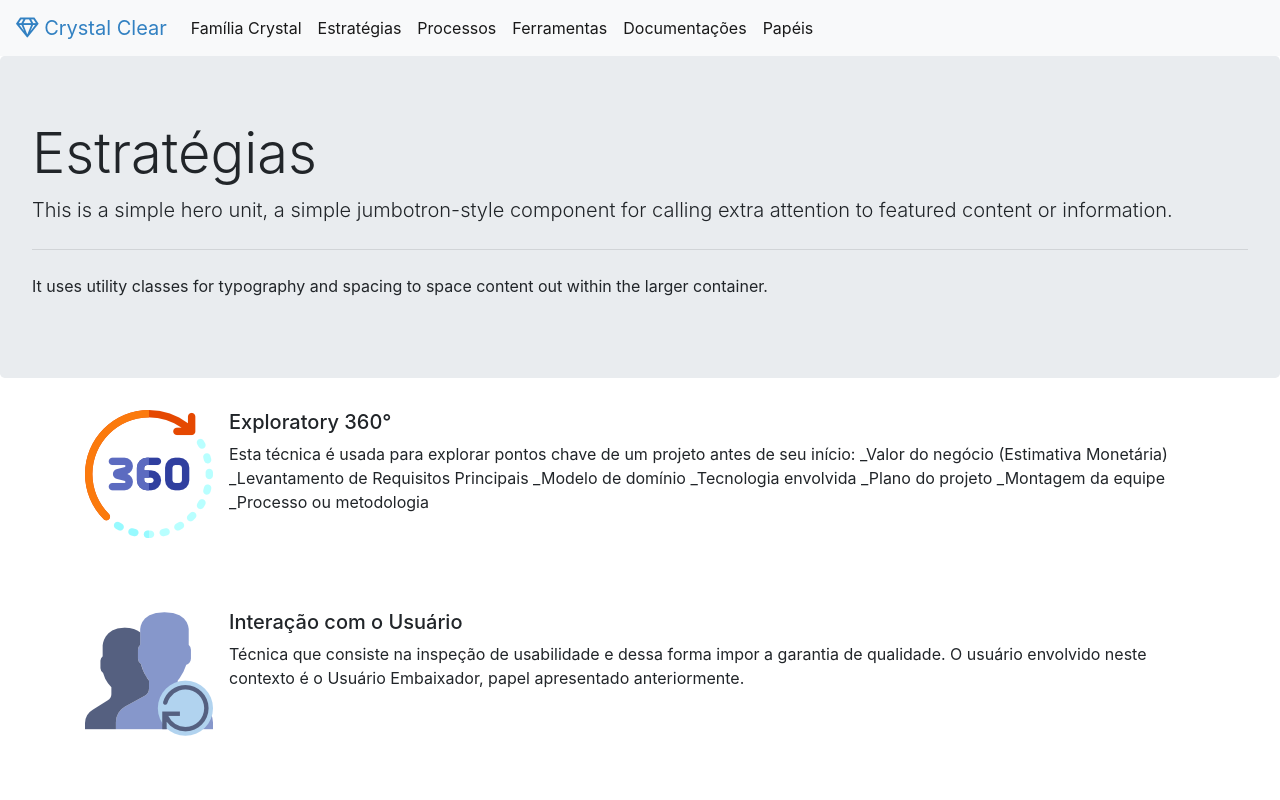
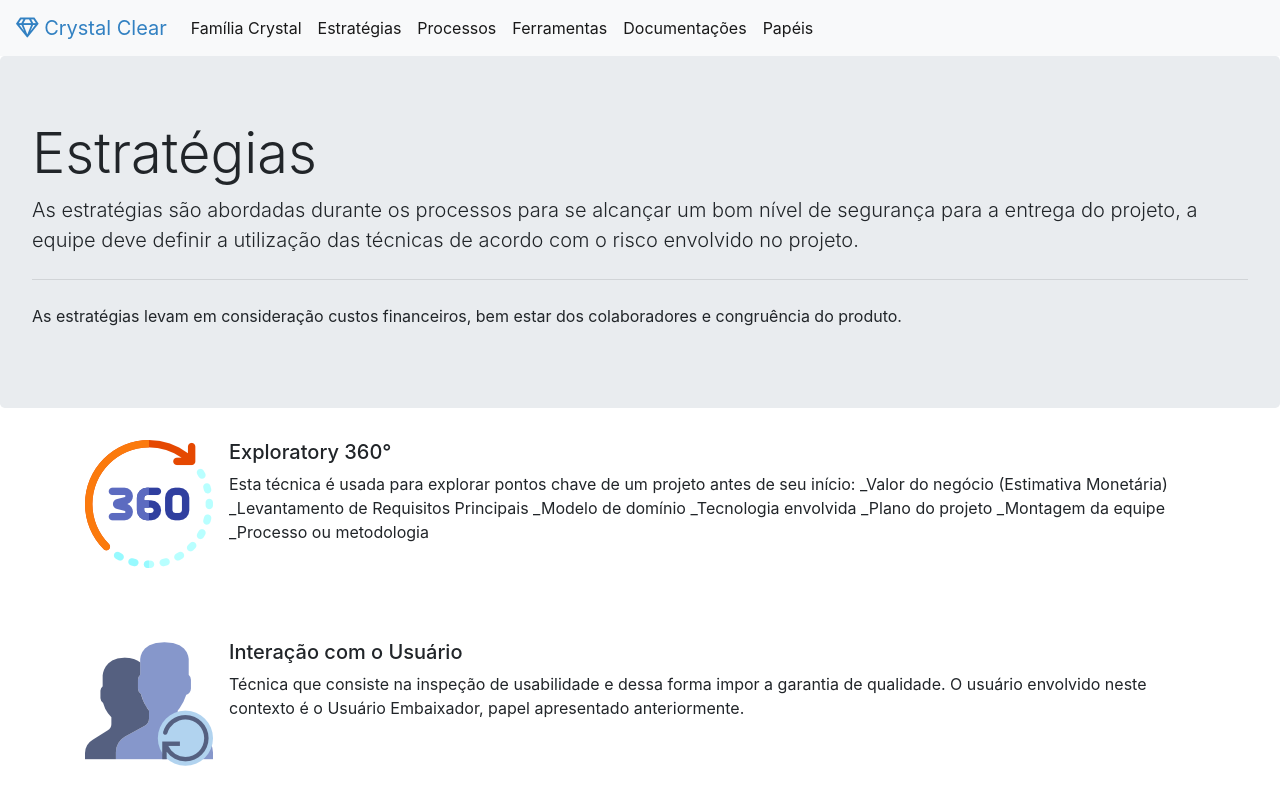
Before and after one commit to MartinsLeonardo/CrystalClear, an Angular app: page /estrategias in a window 1280 px wide. Shown: the top 800 px of the page. Built offline with nearby package versions, Linux system fonts and the light colour scheme.

Commit message:
Estratégias Finalizadas

```diff
--- a/src/app/estrategias/estrategias.component.html
+++ b/src/app/estrategias/estrategias.component.html
@@ -1,9 +1,9 @@
 <!-- Sessão Ferramentas -->
 <div class="jumbotron">
   <h1 class="display-4">Estratégias</h1>
-  <p class="lead">This is a simple hero unit, a simple jumbotron-style component for calling extra attention to featured content or information.</p>
+  <p class="lead">As estratégias são abordadas durante os processos para se alcançar um bom nível de segurança para a entrega do projeto, a equipe deve definir a utilização das técnicas de acordo com o risco envolvido no projeto. </p>
   <hr class="my-4">
-  <p>It uses utility classes for typography and spacing to space content out within the larger container.</p>
+  <p>As estratégias levam em consideração custos financeiros, bem estar dos colaboradores e congruência do produto.</p>
 </div>
 
 <div *ngFor="let estrategia of estrategias">
```
